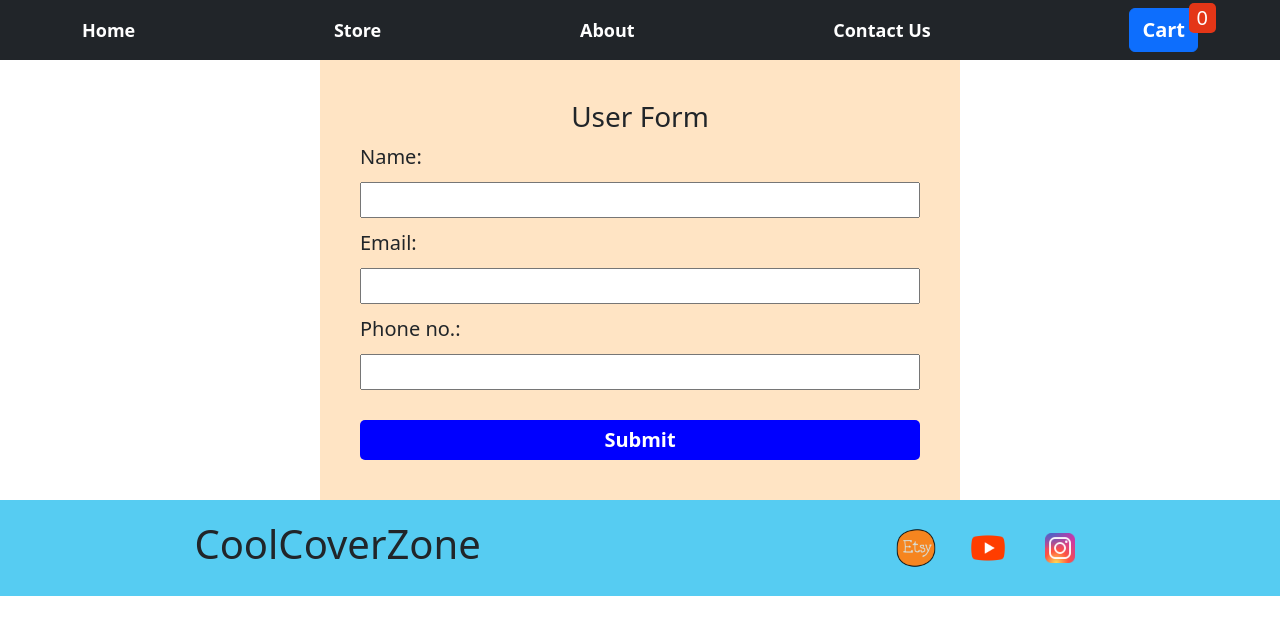
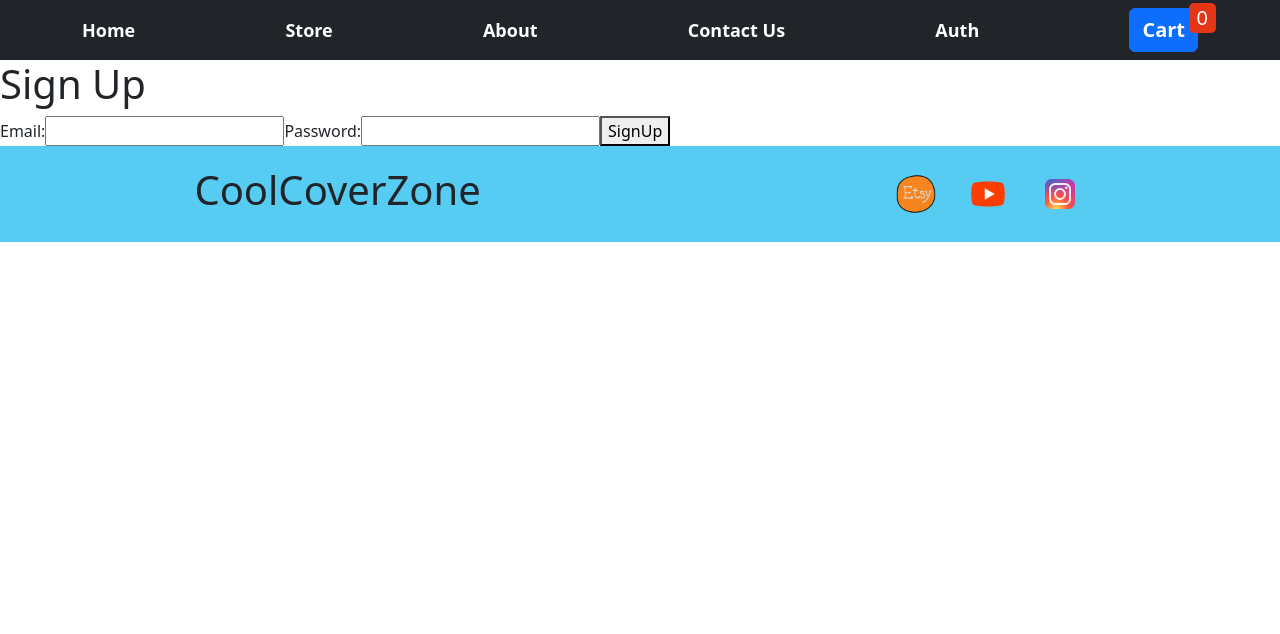
Before and after one commit to Aman123x/ecommerce-website, a React (Create React App) app: page / in a window 1280 px wide. Shown: the top 634 px of the page. Built offline with nearby package versions, Linux system fonts and the light colour scheme.

Commit message:
Added login page

```diff
--- a/package.json
+++ b/package.json
@@ -6,6 +6,7 @@
     "@testing-library/jest-dom": "^5.17.0",
     "@testing-library/react": "^13.4.0",
     "@testing-library/user-event": "^13.5.0",
+    "axios": "^1.6.5",
     "bootstrap": "^5.3.2",
     "react": "^18.2.0",
     "react-bootstrap": "^2.9.2",
--- a/src/App.js
+++ b/src/App.js
@@ -9,16 +9,20 @@ import About from "./Components/About";
 import Home from "./Components/Home";
 import Footer from "./Components/Footer";
 import ContactUs from './Components/ContactUs';
+import Auth from "./Components/Auth"
+import AuthProvider from './Context/AuthProvider';
 
 function App() {
   return (
+      <AuthProvider>
     <ProductProvider>
         <Navbar className="bg-dark sticky-top" >
           <Container>
               <Link to="/Home" className="text-white onactive">Home</Link>
               <Link to="/Product" className="text-white onactive">Store</Link>
               <Link to="/About" className="text-white onactive">About</Link>
-            <Link to="/" className="text-white onactive">Contact Us</Link>
+              <Link to="/ContactUs" className="text-white onactive">Contact Us</Link>
+              <Link to="/" className="text-white onactive">Auth</Link>
             <Cart />
           </Container>
         </Navbar>
@@ -26,10 +30,12 @@ function App() {
           <Route path='/Home' element={<Home />}/>
           <Route path='/Product' element={<Product />}/>
           <Route path='/About' element={<About />}/>
-        <Route path='/' element={<ContactUs />}/>
+          <Route path='/ContactUs' element={<ContactUs />}/>
+          <Route path='/' element={<Auth/>}/>
         </Routes>
         <Footer />
     </ProductProvider>
+      </AuthProvider>
   );
 }
 
--- /dev/null
+++ b/src/Components/Auth.js
@@ -0,0 +1,99 @@
+import React, { useContext, useEffect, useState } from "react";
+import ProductConsumer from "../Context/ProductConsumer";
+
+const Auth = () => {
+
+  let {isLogin,setIsLogin,token,setToken}=useContext(ProductConsumer)
+
+  const [inputEmail, setInputEmail] = useState("");
+  const [inputPass, setInputPass] = useState("");
+  const [btn,setBtn]=useState({});
+  // const [isLogin,setIsLogin] = useState(false);
+
+  function handleAuth(e){
+    e.preventDefault();
+    setBtn({inputEmail,inputPass})
+
+  }
+
+  useEffect(()=>{
+    if(isLogin && Object.keys(btn).length>0){
+        handleLogIn(btn)
+    }
+    else if(Object.keys(btn).length>0){
+        handleSignUp(btn)
+    }
+  },[btn])
+
+    async function handleSignUp(btn){
+        console.log(btn.inputEmail);
+        console.log(btn.inputPass);
+        try{
+            const response= await fetch(`https://identitytoolkit.googleapis.com/v1/accounts:signUp?key=${process.env.REACT_APP_AUTHENTICATION_API_KEY}`,{
+                method:"POST",
+                body: JSON.stringify({
+                    email: btn.inputEmail,
+                    password: btn.inputPass,
+                    returnSecureToken: true,
+                }),
+                headers: {
+                    "Content-Type": "application/json",
+                },
+            })
+            const data=await response.json();
+            console.log(data)
+            setIsLogin(true);
+            setToken(data.idToken)
+            console.log(data.idToken)
+            setBtn({});
+        }
+        catch(err){
+            console.log(err.message);
+        }
+    }
+
+    async function handleLogIn(btn){
+        try{
+            const response= await fetch(`https://identitytoolkit.googleapis.com/v1/accounts:signInWithPassword?key=${process.env.REACT_APP_AUTHENTICATION_API_KEY}`,{
+                method: "POST",
+                body: JSON.stringify({
+                    email: btn.inputEmail,
+                    password: btn.inputPass,
+                    returnSecureToken: true,
+                }),
+                headers: {
+                    "Content-Type": "application/json",
+                },
+            })
+            const data=await response.json();
+            console.log(data)
+        }
+        catch(err){
+            console.log(err.message);
+        }
+    }
+
+  return (
+    <div>
+      <h1>{isLogin ? "Login" : "Sign Up"}</h1>
+      <form onSubmit={handleAuth}>
+        <label>Email: </label>
+        <input
+          type="email"
+          onChange={(e) => setInputEmail(e.target.value)}
+          value={inputEmail}
+        />
+
+        <label>Password: </label>
+        <input
+          type="password"
+          onChange={(e) => setInputPass(e.target.value)}
+          value={inputPass}
+        />
+        {isLogin ? <button type="submit">Login</button> : <button type="submit">SignUp</button>}
+      </form>
+    </div>
+  );
+};
+
+export default Auth;
--- /dev/null
+++ b/src/Context/AuthProvider.js
@@ -0,0 +1,20 @@
+import React, { useState } from 'react'
+import ProductConsumer from './ProductConsumer'
+
+const AuthProvider = (props) => {
+
+    const[isLogin,setIsLogin]=useState(false);
+
+    const initialToken="";
+    const [token,setToken]=useState(initialToken);
+
+
+
+  return (
+    <ProductConsumer.Provider value={{setIsLogin,isLogin,token,setToken}}>
+        {props.children}
+    </ProductConsumer.Provider>
+  )
+}
+
+export default AuthProvider
```
Also changed, not shown: 2 other files (tests, documents, lock files or other folders). Lines whose indentation alone changed are shown as unchanged.
